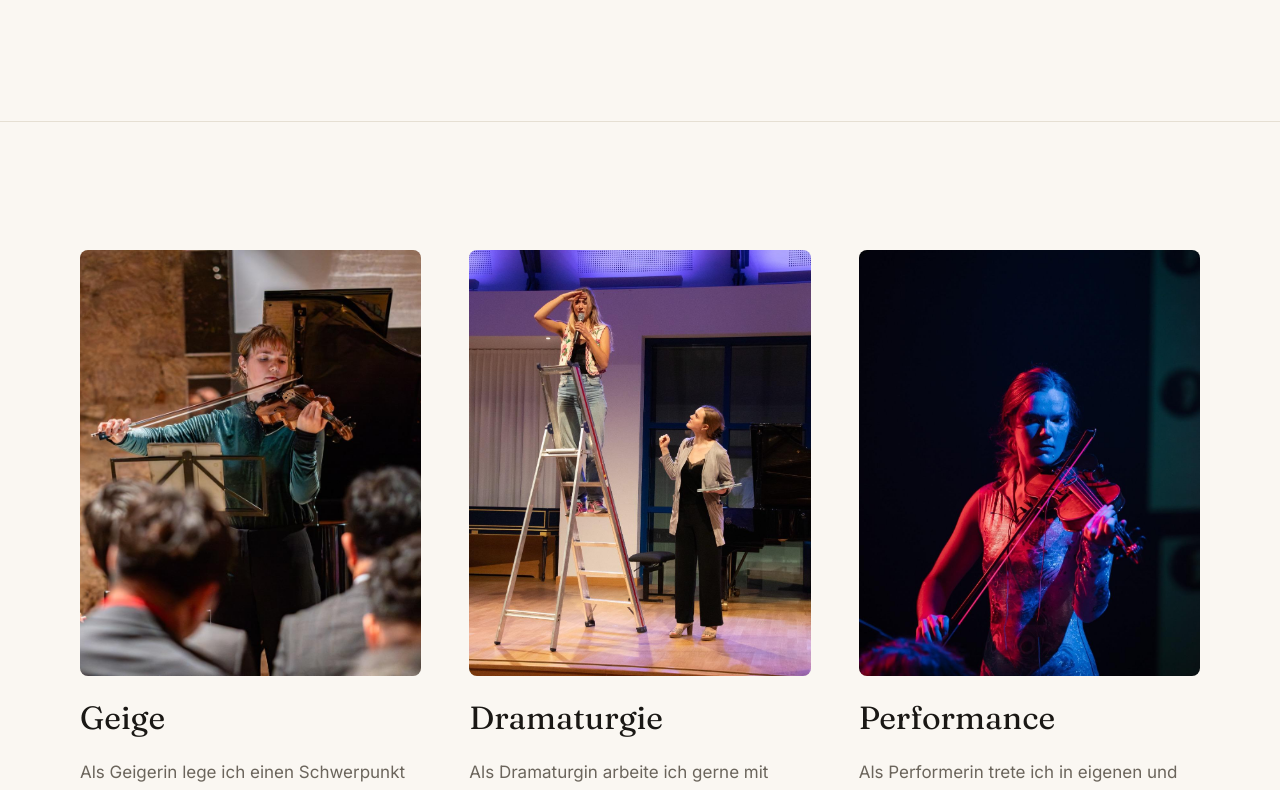
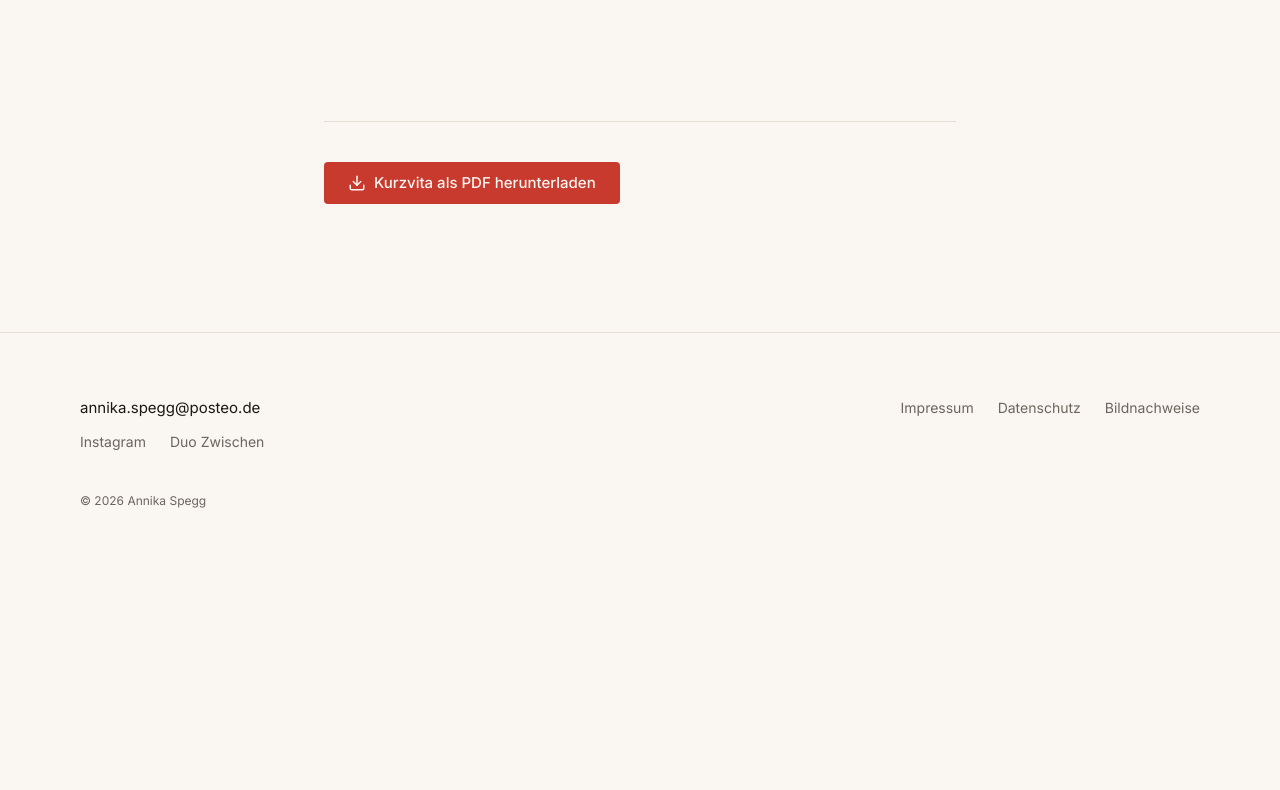
Before and after one commit to annikaspgg/persoenliche-Website, a Next.js app: page /vita in a window 1280 px wide. Shown: the part 2940-3730 px from the top of the page. After the commit the page ends 3514 px from the top, so only its background shows below. Built offline with nearby package versions, Linux system fonts and the light colour scheme.

Commit message:
Vita: HomeFelder-Block am Ende entfernt
Die drei Karten Geige/Dramaturgie/Performance mit Bildern und
Beschreibung sind 1:1 von der Startseite — auf /vita unnötig
doppelt. Ersatzlos entfernt; Import von HomeFelder weg.

Co-Authored-By: Claude Opus 4.7 (1M context) <noreply@anthropic.com>

```diff
--- a/app/vita/page.tsx
+++ b/app/vita/page.tsx
@@ -3,7 +3,6 @@ import Image from "next/image";
 import { Download } from "lucide-react";
 import VitaContent from "@/content/vita.mdx";
 import { Button } from "@/components/ui/Button";
-import { HomeFelder } from "@/components/HomeFelder";
 import { VitaStations } from "@/components/VitaStations";
 import { pageMetadata } from "@/lib/metadata";
 
@@ -74,9 +73,6 @@ export default function VitaPage() {
         <VitaStations />
       </div>
 
-      {/* Drei Felder — Geige · Dramaturgie · Performance, Texte 1:1 von Startseite */}
-      <HomeFelder showVitaLink={false} />
-
       {/* Abschluss: Kurzvita-PDF */}
       <section className="mx-auto max-w-[680px] px-6 pb-24 md:pb-32">
         <div className="border-t border-border pt-10">
```
